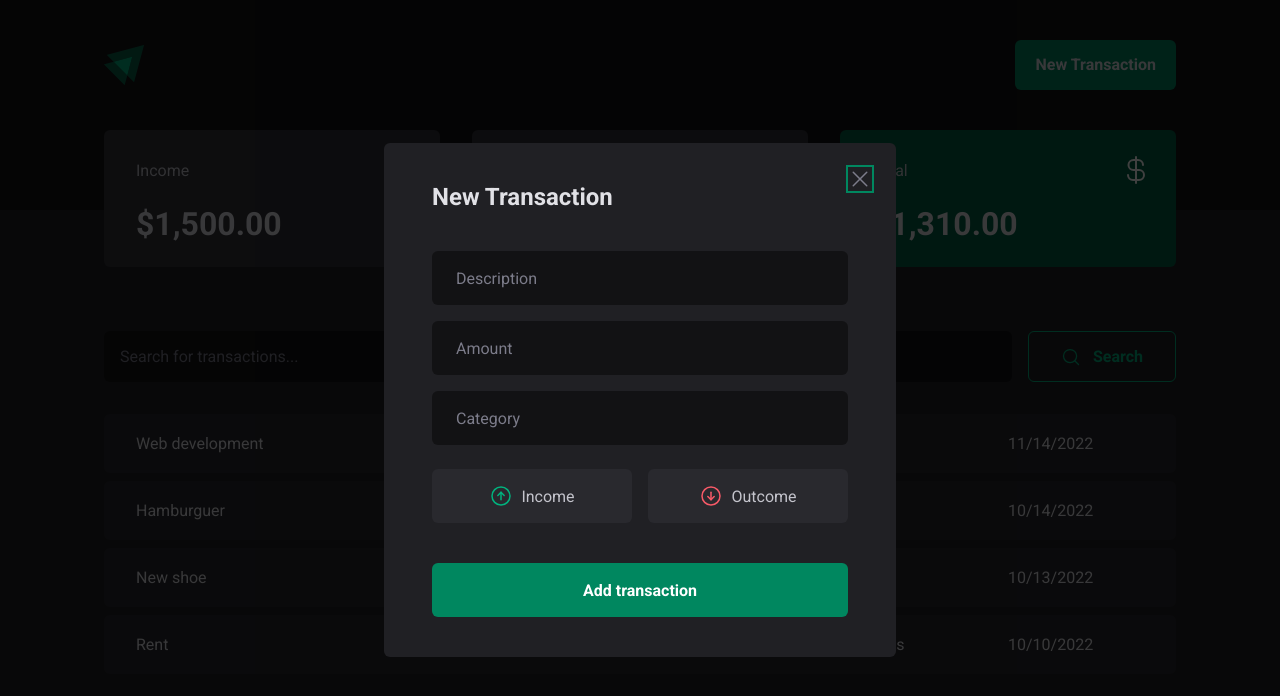
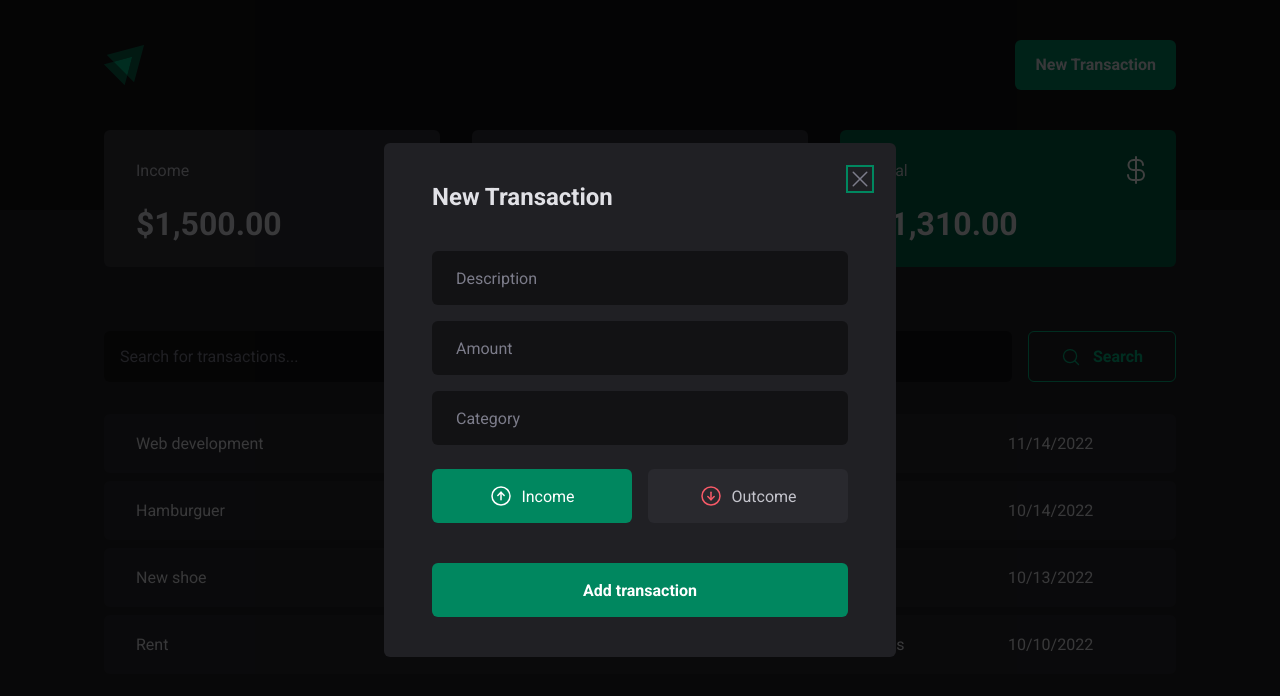
Before and after one commit to TiagoAraujoDev/finLife, a React (Vite) app: page / in a window 1280 px wide. Both pictures are taken after a click on the button "New Transaction". Shown: the top 696 px of the page. Built offline with nearby package versions, Linux system fonts and the light colour scheme; data requests are answered from the project's data file.

Commit message:
add: hook for create transaction

```diff
--- a/src/components/NewTransactionModal/index.tsx
+++ b/src/components/NewTransactionModal/index.tsx
@@ -1,15 +1,38 @@
+import { zodResolver } from "@hookform/resolvers/zod";
 import * as Dialog from "@radix-ui/react-dialog";
 import { ArrowCircleDown, ArrowCircleUp, X } from "phosphor-react";
+import { Controller, useForm } from "react-hook-form";
+import * as zod from "zod";
 
 import {
   CloseButton,
   Content,
   Overlay,
   TransactionType,
-  TransactionTypeButton
+  TransactionTypeButton,
 } from "./styles";
 
+const createNewTransactionSchema = zod.object({
+  description: zod.string(),
+  amount: zod.number(),
+  category: zod.string(),
+  type: zod.enum(["income", "outcome"]),
+});
+
+type TransactionFormData = zod.infer<typeof createNewTransactionSchema>;
+
 export const NewTransactionModal = () => {
+  const { handleSubmit, register, control } = useForm<TransactionFormData>({
+    resolver: zodResolver(createNewTransactionSchema),
+    defaultValues: {
+      type: "income",
+    },
+  });
+
+  const handleCreateNewTransaction = (data: TransactionFormData) => {
+    console.log(data);
+  };
+
   return (
     <Dialog.Portal>
       <Overlay />
@@ -19,16 +42,34 @@ export const NewTransactionModal = () => {
         </CloseButton>
         <Dialog.Title>New Transaction</Dialog.Title>
         {/* Form... */}
-        <form action="">
-          <input type="text" placeholder="Description" />
+        <form onSubmit={handleSubmit(handleCreateNewTransaction)}>
+          <input
+            type="text"
+            placeholder="Description"
+            required
+            {...register("description")}
+          />
           <input
             type="number"
-            name="moneyAmount"
-            id="moneyAmount"
             placeholder="Amount"
+            required
+            {...register("amount", { valueAsNumber: true })}
           />
-          <input type="text" placeholder="Category" />
-          <TransactionType>
+          <input
+            type="text"
+            placeholder="Category"
+            required
+            {...register("category")}
+          />
+          <Controller
+            control={control}
+            name="type"
+            render={({ field }) => {
+              return (
+                <TransactionType
+                  onValueChange={field.onChange}
+                  value={field.value}
+                >
                   <TransactionTypeButton variant="income" value="income">
                     <ArrowCircleUp size={24} />
                     Income
@@ -38,6 +79,9 @@ export const NewTransactionModal = () => {
                     Outcome
                   </TransactionTypeButton>
                 </TransactionType>
+              );
+            }}
+          />
           <button type="submit">Add transaction</button>
         </form>
       </Content>
```
Lines whose indentation alone changed are shown as unchanged.
